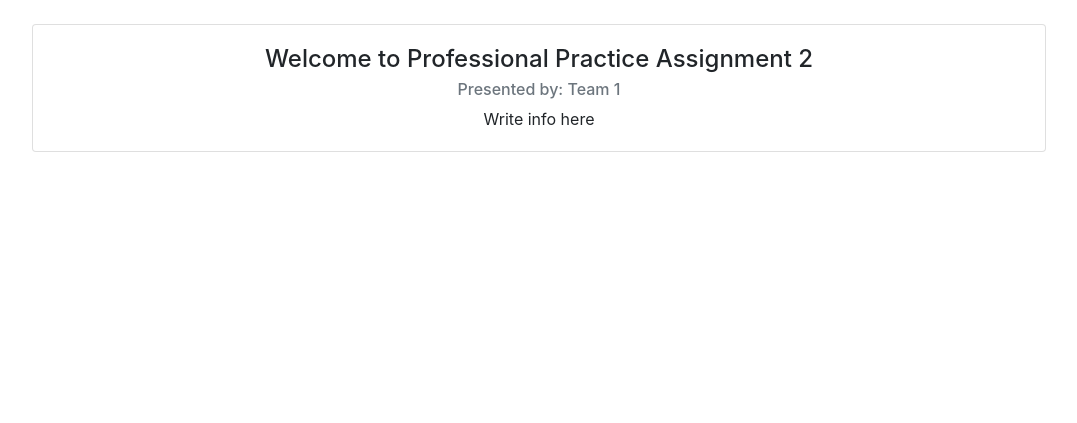
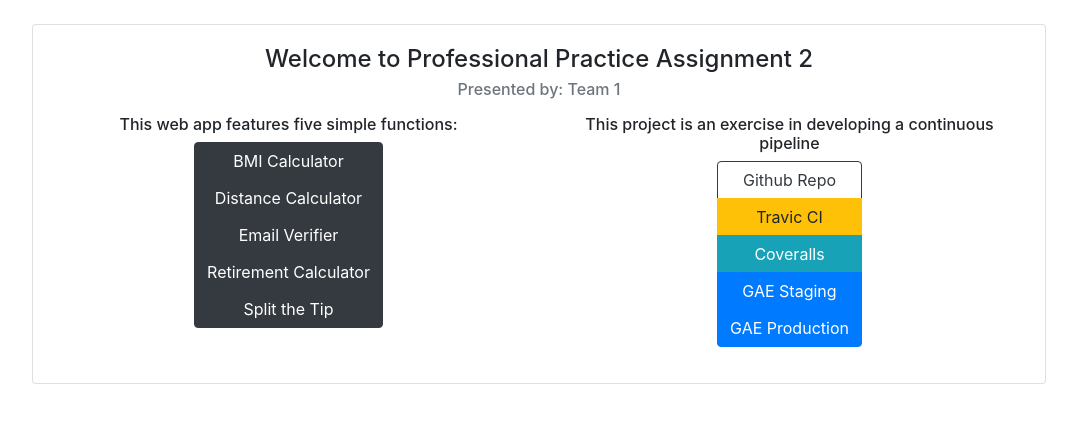
Before and after one commit to aronwk-aaron/ppa-2-sw-testing-qa-spring-2018-team-1, a Flask app: page / in a window 1280 px wide. Shown: the part 56-479 px from the top of the page, without its empty margins (101-1178 px from the left). Run offline with Flask 2, Linux system fonts and the light colour scheme; some libraries are stand-ins or nearby versions.

Commit message:
Updated Index
Added some infor and links to Index

```diff
--- a/app/templates/index.html
+++ b/app/templates/index.html
@@ -9,8 +9,29 @@
 		<div class="card-body text-center">
 			<h4 class="card-title ">Welcome to Professional Practice Assignment 2</h4>
 			<h6 class="card-subtitle mb-2 text-muted"> Presented by: Team 1</h6>
-			<p class="card-text">
-				Write info here
+			<p class="card-text px-5">
+				<div class="row">
+					<div class="col">
+						<h6>This web app features five simple functions:</h6>
+						<div class="btn-group-vertical text-center">
+							<a class="btn btn-dark" href="{{ url_for('main.bmi') }}">BMI Calculator</a>
+							<a class="btn btn-dark" href="{{ url_for('main.distance') }}">Distance Calculator</a>
+							<a class="btn btn-dark" href="{{ url_for('main.email') }}">Email Verifier</a>
+							<a class="btn btn-dark" href="{{ url_for('main.retirement') }}">Retirement Calculator</a>
+							<a class="btn btn-dark" href="{{ url_for('main.tip') }}">Split the Tip</a>
+						</div>
+					</div>
+					<div class="col">
+						<h6>This project is an exercise in developing a continuous pipeline</h6>
+						<div class="btn-group-vertical text-center">
+							<a href="https://github.com/drbyron-github-classroom/ppa-2-sw-testing-qa-spring-2018-team-1" class="btn btn-outline-dark"> Github Repo</a>
+							<a href="https://travis-ci.org/drbyron-github-classroom/ppa-2-sw-testing-qa-spring-2018-team-1" class="btn btn-warning"> Travic CI</a>
+							<a href="https://coveralls.io/github/drbyron-github-classroom/ppa-2-sw-testing-qa-spring-2018-team-1" class="btn btn-info"> Coveralls</a>
+							<a href="https://ppa-2-team-1.appspot.com/" class="btn btn-primary"> GAE Staging</a>
+							<a href="https://ppa-2-team-1-production.appspot.com/" class="btn btn-primary"> GAE Production</a>
+						</div>
+					</div>
+				</div>
 			</p>
 		</div>
 	</div>
```
Also changed, not shown: config.py (+4 -3 lines).
